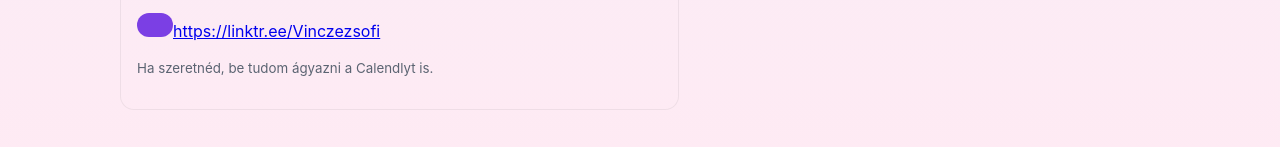
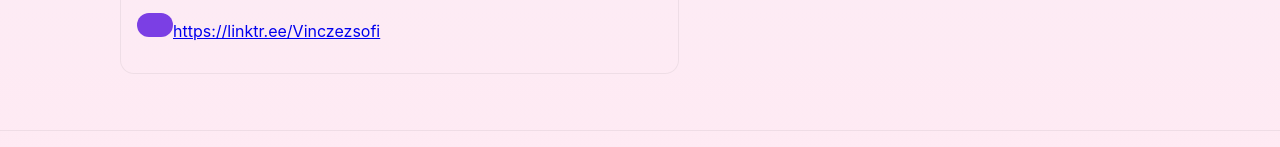
Before and after one commit to vinczezsofi/vinczezsofi.github.io, a plain HTML site: page index.html in a window 1280 px wide. Shown: the part 3421-3568 px from the top of the page. Drawn offline with Linux system fonts and the light colour scheme.

Commit message:
Update index.html

```diff
--- a/index.html
+++ b/index.html
@@ -296,7 +296,7 @@
       </div>
     </section>
 
- <!-- ===== PODCAST & BLOG ===== -->
+<!-- ===== PODCAST & BLOG ===== -->
 <section id="podcast" class="two-col grid">
   <div>
     <h2 class="section-title">Podcast &amp; Blog</h2>
@@ -363,7 +363,7 @@
         <h3>Időpontfoglalás</h3>
         <p>Amíg a beépített foglaló elkészül, a Linktree oldalon eléred az összes csatornát:</p>
         <p><a href="https://linktr.ee/Vinczezsofi" target="_blank" rel="noopener">https://linktr.ee/Vinczezsofi</a></p>
-        <p><small class="hint">Ha szeretnéd, be tudom ágyazni a Calendlyt is.</small></p>
+
       </aside>
     </section>
 
```
